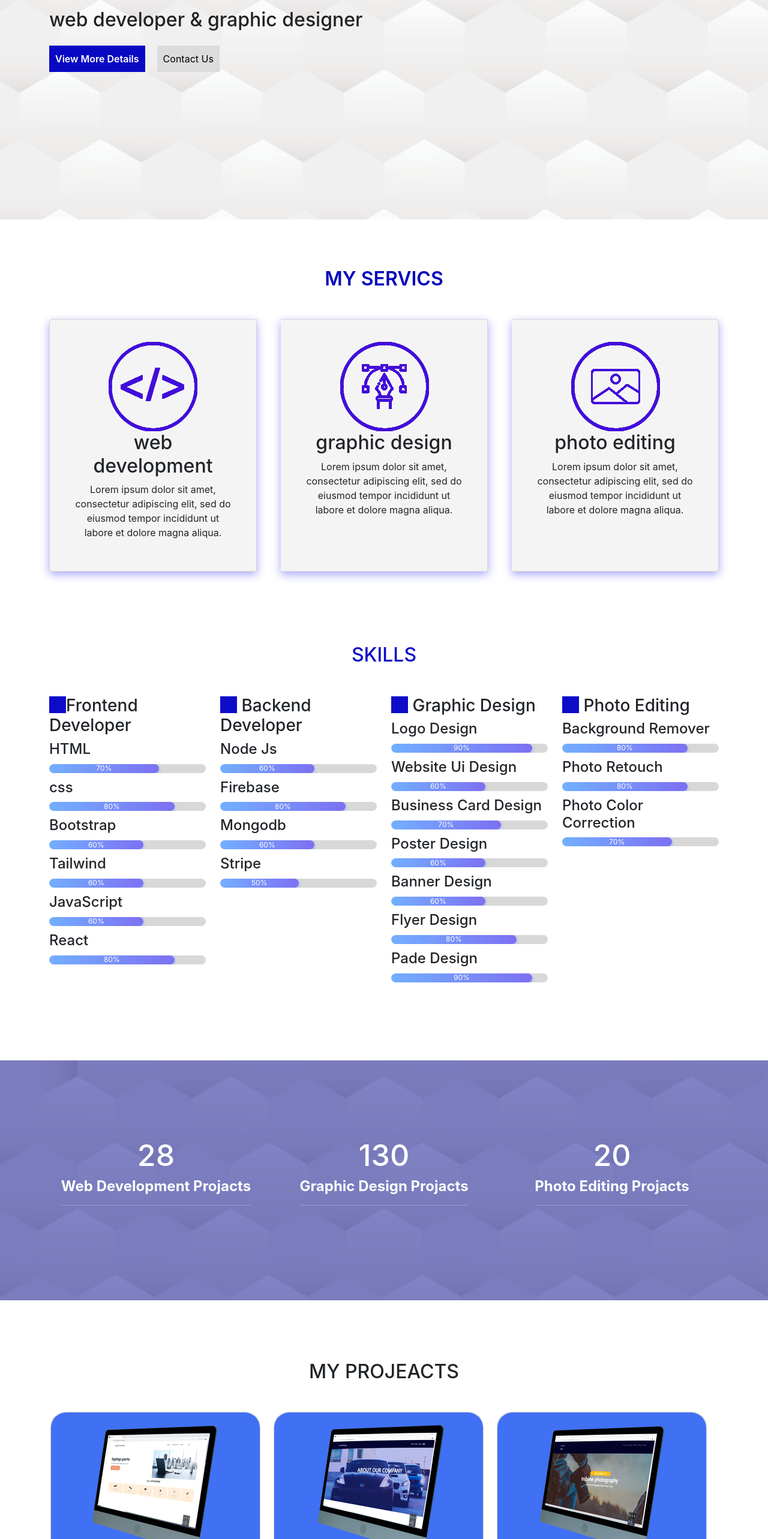
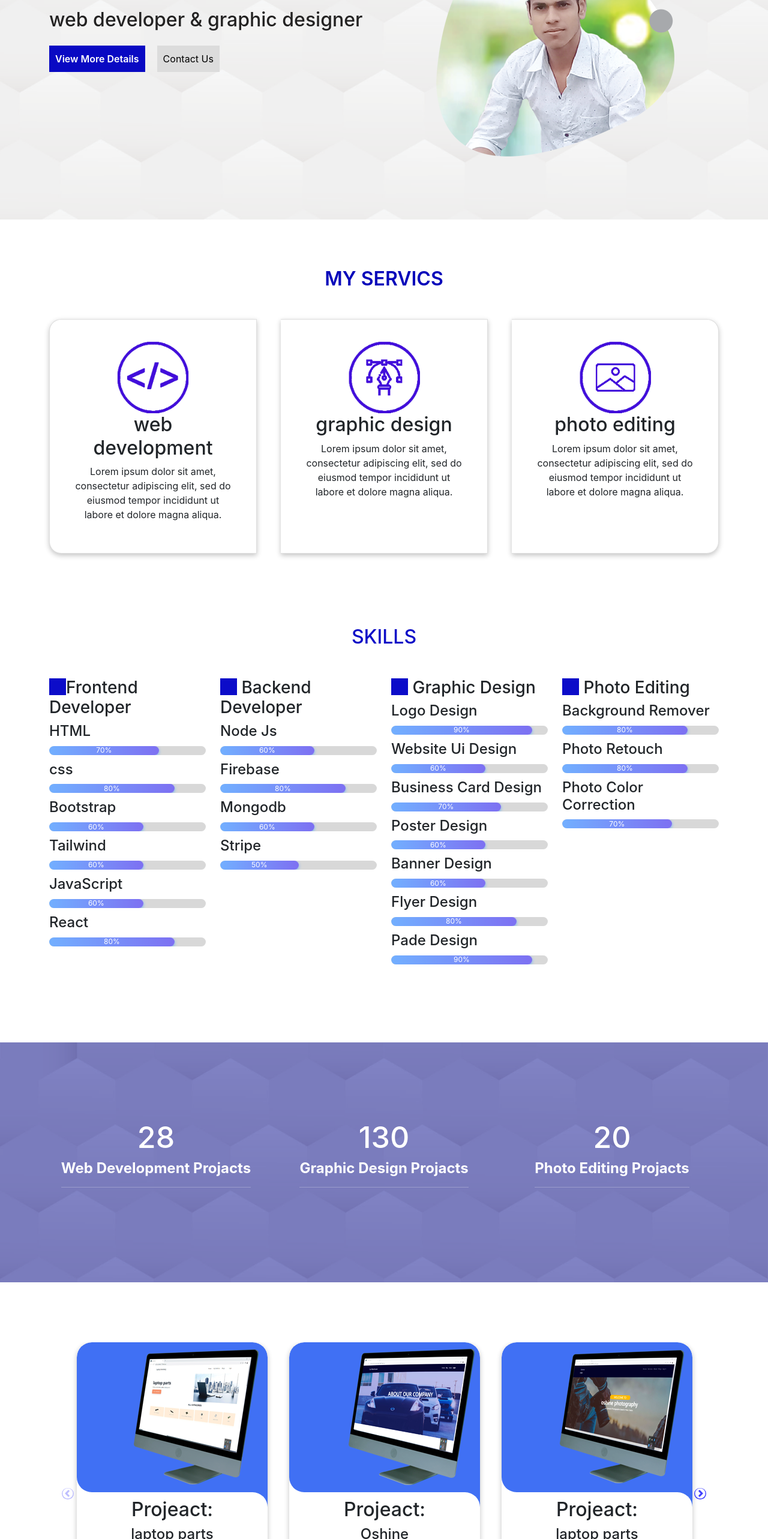
Before and after one commit to NurulHudaDev/NurulHuda-PortfolioWebsite, a React (Create React App) app: page / in a window 1280 px wide. Shown: the part 234-2800 px from the top of the page at 60% size. Built offline with nearby package versions, Linux system fonts and the light colour scheme.

Commit message:
portfolio-website

```diff
--- a/src/Pages/MyProject/MyProject.css
+++ b/src/Pages/MyProject/MyProject.css
@@ -1,54 +1,34 @@
-.projeact-cards{
-    gap: 40px;
+.projects{
+    width: 80%;
+    margin: auto;
+    margin-top: 100px;
 }
-.projeact-card{
-    padding: 20px 10px;
-    border-radius: 5px;
-    box-shadow: rgba(4, 0, 255, 0.35) 0px 5px 15px;
+
+.card-project{
+    box-shadow: rgba(0, 0, 0, 0.24) 0px 3px 8px;
+    border-radius: 25px;
+    overflow: hidden;
+    height: 500px;
 }
-.projeact-titel{
-    margin-top: 5rem;
-    margin-bottom: 3rem;
-    font-weight: 600;
-    color: rgb(7, 7, 186);
-}
-.projeact-image{
-    width: 300px;
-}
-.projeact-button{
-    text-decoration: none;
-    font-size: 15px;
-    color: #fff;
-    background-color: rgb(14, 14, 124);
-    padding: 10px;
-    border-radius: 5px;
+.card-top > img{
+    width: 100%;
+    height: 100%;
+    object-fit: cover;
+    border-radius: 25px 25px 0 25px;
 }
 .slick-prev:before,
 .slick-next:before{
     background-color: blue;
     border-radius: 15px;
 }
+.slick-slide > div {
+    margin: 0 18px;
+  }
+  .slick-list {
+    margin: 0 -18px;
+  }
 
-.Projeacts{
-    margin-top: 100px;
-}
-.salid-conten{
-    margin: 0 2px;
-}
-.card{
-    background-color: rgb(245, 244, 244);
-    border-radius: 25px;
-    width: 350px;
-}
-.image-contend,
-.card-contend{
-    display: flex;
-    flex-direction: column;
-    align-items: center;
-    padding: 10px 14px;
-    text-align: center;
-}
-.image-contend{
+  .image-content{
     position: relative;
 }
 .overlay{
@@ -59,6 +39,7 @@
     top: 0;
     position: absolute;
     border-radius: 25px 25px 0 25px;
+    z-index: -2;
 }
 .overlay::before,
 .overlay::after{
@@ -72,8 +53,18 @@
 }
 .overlay::after{
     border-radius: 0 25px 0 0;
-    background-color: rgb(245, 244, 244);
+    background-color: #fff;
 }
-.card-image{
-    z-index: 2;
+.card-bottom{
+    text-align: center;
+    width: 300px;
+    margin: auto;
+    margin-top: 10px;
 }
+.projeact-button{
+    text-decoration: none;
+    background-color: #4070F4;
+    padding: 10px;
+    color: #fff;
+    border-radius: 5px;
+}
--- a/src/Pages/MyProject/MyProject.js
+++ b/src/Pages/MyProject/MyProject.js
@@ -9,7 +9,6 @@ import Slider from "react-slick";
 import './MyProject.css'
 
 const MyProject = () => {
-
   var settings = {
     dots: true,
     infinite: false,
@@ -45,165 +44,99 @@ const MyProject = () => {
     ]
   };
   return (
-    // <div>
-    //     <Container>
-    //         <h2 className='text-center projeact-titel'>MY PROJEACT</h2>
-    //         <CardGroup className='projeact-cards'>
-    //             <Card className='projeact-card text-center'>
-    //                 <Card.Body>
-    //                     <img className='projeact-image' src={webSiteImage1} alt='' />
-    //                     <h2>Projeact:</h2><h4>laptop parts</h4>
-    //                     <p>Lorem ipsum dolor sit amet, consectetur adipiscing elit, sed do eiusmod tempor incididunt ut labore et dolore magna aliqua.</p>
-    //                     <a className='projeact-button' href='https://assurement-12.web.app' alt=''>Live Demo</a>
-    //                 </Card.Body>
-    //             </Card>
-    //             <Card className='projeact-card text-center'>
-    //                 <Card.Body>
-    //                     <img className='projeact-image' src={webSiteImage2} alt='' />
-    //                     <h2>Projeact:</h2><h4>Car Warehouse</h4>
-    //                     <p>Lorem ipsum dolor sit amet, consectetur adipiscing elit, sed do eiusmod tempor incididunt ut labore et dolore magna aliqua.</p>
-    //                     <a className='projeact-button' href='https://warehouse-website-9eef9.web.app/' alt=''>Live Demo</a>
-    //                 </Card.Body>
-    //             </Card>
-    //             <Card className='projeact-card text-center'>
-    //                 <Card.Body>
-    //                 <img className='projeact-image' src={webSiteImage3} alt='' />
-    //                     <h2>Projeact:</h2><h4>Oshine</h4>
-    //                     <p>Lorem ipsum dolor sit amet, consectetur adipiscing elit, sed do eiusmod tempor incididunt ut labore et dolore magna aliqua.</p>
-    //                     <a className='projeact-button' href='https://celadon-paprenjak-84979b.netlify.app' alt=''>Live Demo</a>
-    //                 </Card.Body>
-    //             </Card>
-    //         </CardGroup>
-    //     </Container>
-    // </div>
-
-
-    <div className='Projeacts'>
-      <Container>
-        <h2 className='text-center mb-5'>MY PROJEACTS</h2>
+    <div className='projects'>
       <Slider {...settings}>
-          <div className='salid-contenar'>
-            <div className='salid-conten'>
-              <div className='card-wrapper'>
-                <div className='card'>
-                  <div className='image-contend'>
+      <div className='card-project'>
+        <div className='card-top'>
+          <div className='image-content'>
               <span className='overlay'></span>
               <div className='card-image'>
               <img className='card-image' src={webSiteImage1} alt='' />
               </div>
           </div>
-                  <div className='card-contend'>
+        </div>
+        <div className='card-bottom'>
         <h2>Projeact:</h2><h4>laptop parts</h4>
         <p>Lorem ipsum dolor sit amet, consectetur adipiscing elit, sed do eiusmod tempor incididunt ut labore et dolore magna aliqua.</p>
         <a className='projeact-button' href='https://assurement-12.web.app' alt=''>Live Demo</a>
         </div>
       </div>
-
-              </div>
-            </div>
-          </div>
-          <div className='salid-contenar'>
-            <div className='salid-conten'>
-              <div className='card-wrapper'>
-                <div className='card'>
-                  <div className='image-contend'>
+      <div className='card-project'>
+        <div className='card-top'>
+          <div className='image-content'>
               <span className='overlay'></span>
               <div className='card-image'>
               <img className='card-image' src={webSiteImage2} alt='' />
               </div>
           </div>
-                  <div className='card-contend'>
-                  <h2>Projeact:</h2><h4>Car Warehouse</h4>
+        </div>
+        <div className='card-bottom'>
+        <h2>Projeact:</h2><h4>Oshine</h4>
         <p>Lorem ipsum dolor sit amet, consectetur adipiscing elit, sed do eiusmod tempor incididunt ut labore et dolore magna aliqua.</p>
-                        <a className='projeact-button' href='https://warehouse-website-9eef9.web.app/' alt=''>Live Demo</a>
+        <a className='projeact-button' href='https://celadon-paprenjak-84979b.netlify.app' alt=''>Live Demo</a>
         </div>
       </div>
-
-              </div>
-            </div>
-          </div>
-          <div className='salid-contenar'>
-            <div className='salid-conten'>
-              <div className='card-wrapper'>
-                <div className='card'>
-                  <div className='image-contend'>
+      <div className='card-project'>
+        <div className='card-top'>
+          <div className='image-content'>
               <span className='overlay'></span>
               <div className='card-image'>
               <img className='card-image' src={webSiteImage3} alt='' />
               </div>
           </div>
-                  <div className='card-contend'>
-                  <h2>Projeact:</h2><h4>Oshine</h4>
+        </div>
+        <div className='card-bottom'>
+        <h2>Projeact:</h2><h4>laptop parts</h4>
         <p>Lorem ipsum dolor sit amet, consectetur adipiscing elit, sed do eiusmod tempor incididunt ut labore et dolore magna aliqua.</p>
-                        <a className='projeact-button' href='https://celadon-paprenjak-84979b.netlify.app' alt=''>Live Demo</a>
+        <a className='projeact-button' href='https://assurement-12.web.app' alt=''>Live Demo</a>
         </div>
       </div>
-
-              </div>
-            </div>
-          </div>
-          <div className='salid-contenar'>
-            <div className='salid-conten'>
-              <div className='card-wrapper'>
-                <div className='card'>
-                  <div className='image-contend'>
+      <div className='card-project'>
+        <div className='card-top'>
+          <div className='image-content'>
               <span className='overlay'></span>
               <div className='card-image'>
               <img className='card-image' src={webSiteImage1} alt='' />
               </div>
           </div>
-                  <div className='card-contend'>
+        </div>
+        <div className='card-bottom'>
         <h2>Projeact:</h2><h4>laptop parts</h4>
         <p>Lorem ipsum dolor sit amet, consectetur adipiscing elit, sed do eiusmod tempor incididunt ut labore et dolore magna aliqua.</p>
         <a className='projeact-button' href='https://assurement-12.web.app' alt=''>Live Demo</a>
         </div>
       </div>
-
-              </div>
-            </div>
-          </div>
-          <div className='salid-contenar'>
-            <div className='salid-conten'>
-              <div className='card-wrapper'>
-                <div className='card'>
-                  <div className='image-contend'>
+      <div className='card-project'>
+        <div className='card-top'>
+          <div className='image-content'>
               <span className='overlay'></span>
               <div className='card-image'>
               <img className='card-image' src={webSiteImage1} alt='' />
               </div>
           </div>
-                  <div className='card-contend'>
+        </div>
+        <div className='card-bottom'>
         <h2>Projeact:</h2><h4>laptop parts</h4>
         <p>Lorem ipsum dolor sit amet, consectetur adipiscing elit, sed do eiusmod tempor incididunt ut labore et dolore magna aliqua.</p>
         <a className='projeact-button' href='https://assurement-12.web.app' alt=''>Live Demo</a>
         </div>
       </div>
-
-              </div>
-            </div>
-          </div>
-          <div className='salid-contenar'>
-            <div className='salid-conten'>
-              <div className='card-wrapper'>
-                <div className='card'>
-                  <div className='image-contend'>
+      <div className='card-project'>
+        <div className='card-top'>
+          <div className='image-content'>
               <span className='overlay'></span>
               <div className='card-image'>
               <img className='card-image' src={webSiteImage1} alt='' />
               </div>
           </div>
-                  <div className='card-contend'>
+        </div>
+        <div className='card-bottom'>
         <h2>Projeact:</h2><h4>laptop parts</h4>
         <p>Lorem ipsum dolor sit amet, consectetur adipiscing elit, sed do eiusmod tempor incididunt ut labore et dolore magna aliqua.</p>
         <a className='projeact-button' href='https://assurement-12.web.app' alt=''>Live Demo</a>
         </div>
       </div>
-
-              </div>
-            </div>
-          </div>
       </Slider>
-      </Container>
     </div>
   );
 };
--- a/src/Pages/Servics/Servics.css
+++ b/src/Pages/Servics/Servics.css
@@ -3,11 +3,11 @@
 }
 .servic-card{
     padding: 20px;
-    border-radius: 5px;
-    box-shadow: rgba(4, 0, 255, 0.35) 0px 5px 15px;
+    border-radius: 20px;
+    box-shadow: rgba(0, 0, 0, 0.24) 0px 3px 8px;
 }
-.servic-card:hover{
-    box-shadow: rgba(255, 0, 191, 0.35) 0px 5px 15px;
+.Servics-image{
+    width: 120px;
 }
 .servics-titel{
     margin-top: 5rem;
--- a/src/Pages/Servics/Servics.js
+++ b/src/Pages/Servics/Servics.js
@@ -13,21 +13,21 @@ const Servics = () => {
                 <CardGroup className='servic-cards'>
                     <Card className='servic-card text-center'>
                         <Card.Body>
-                            <img src={WebDeveloparIcon} alt='' />
+                            <img className='Servics-image' src={WebDeveloparIcon} alt='' />
                             <h2>web development</h2>
                             <p>Lorem ipsum dolor sit amet, consectetur adipiscing elit, sed do eiusmod tempor incididunt ut labore et dolore magna aliqua.</p>
                         </Card.Body>
                     </Card>
                     <Card className='servic-card text-center'>
                         <Card.Body>
-                            <img src={GraphicDesignIcon} alt='' />
+                            <img className='Servics-image' src={GraphicDesignIcon} alt='' />
                             <h2>graphic design</h2>
                             <p>Lorem ipsum dolor sit amet, consectetur adipiscing elit, sed do eiusmod tempor incididunt ut labore et dolore magna aliqua.</p>
                         </Card.Body>
                     </Card>
                     <Card className='servic-card text-center'>
                         <Card.Body>
-                            <img src={PhotoEditingIcon} alt='' />
+                            <img className='Servics-image' src={PhotoEditingIcon} alt='' />
                             <h2>photo editing</h2>
                             <p>Lorem ipsum dolor sit amet, consectetur adipiscing elit, sed do eiusmod tempor incididunt ut labore et dolore magna aliqua.</p>
                         </Card.Body>
--- a/src/Pages/TopBanner/TopBanner.css
+++ b/src/Pages/TopBanner/TopBanner.css
@@ -7,10 +7,13 @@
     background-size: cover;
 }
 .top-banner-overlay{
-    position: absolute;
     min-height: 600px;
-    width: 100%;
-    background: rgba(240, 240, 240, 0.1);
+        background-attachment: fixed;
+        background-position: center;
+        background-repeat: no-repeat;
+        background-size: cover;
+        width: 100%;
+        background: rgba(241, 241, 242, 0.5);
 }
 .top-banner-content{
     margin-top: 12rem;
@@ -41,7 +44,5 @@
     background-color: ghostwhite;
 }
 .banner-image img{
-    width: 450px;
-    margin-top: 4rem;
-    margin-left: 120px;
+    margin-top: 6rem;
 }
--- a/src/Pages/TopBanner/TopBanner.js
+++ b/src/Pages/TopBanner/TopBanner.js
@@ -1,6 +1,6 @@
 import React from 'react';
 import { Container, Row, Col } from 'react-bootstrap'
-// import BannerImage from '../../images/banner_image1.png'
+import BannerImage from '../../images/banner_image1.png'
 import './TopBanner.css';
 
 const TopBanner = () => {
@@ -19,8 +19,8 @@ const TopBanner = () => {
                             </div>
                         </div>
                     </Col>
-                    <Col className='banner-image' md={6} sm={12}>
-                        {/* <img src={BannerImage} alt="" srcset="" /> */}
+                    <Col className='banner-image d-flex justify-content-center align-items-center py-3' md={6} sm={12}>
+                        <img src={BannerImage} alt="" srcset="" />
                     </Col>
                 </Row>
             </Container>
```
Lines whose indentation alone changed are shown as unchanged.
